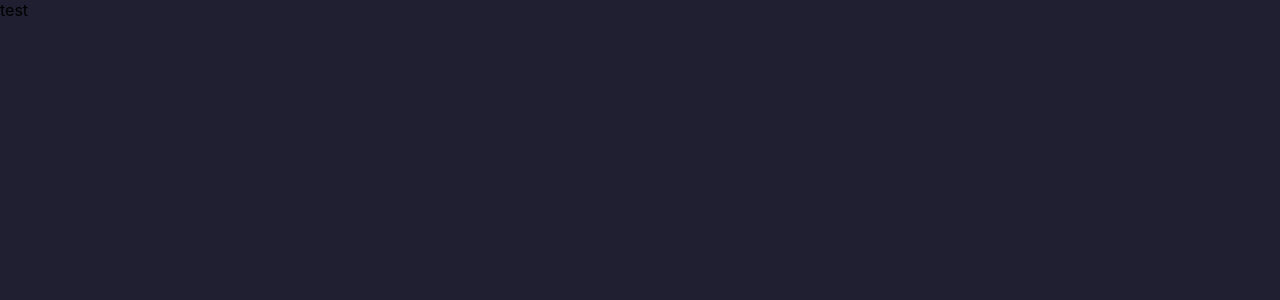
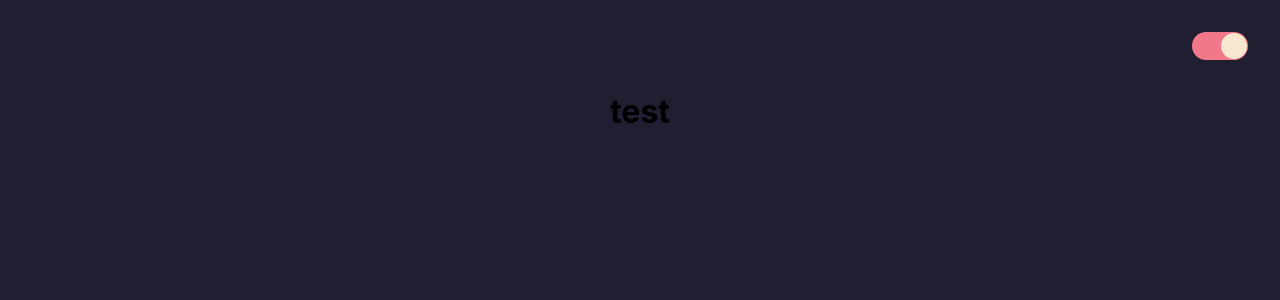
Before and after one commit to AndersAarsaether/Gilbert, a React (Create React App) app: page / in a window 1280 px wide. Shown: the top 300 px of the page. Built offline with nearby package versions, Linux system fonts and the light colour scheme.

Commit message:
Added ThemeSwitch

```diff
--- a/package.json
+++ b/package.json
@@ -13,6 +13,7 @@
     "react": "^18.2.0",
     "react-dom": "^18.2.0",
     "react-scripts": "5.0.1",
+    "react-switch": "^7.0.0",
     "styled-components": "^5.3.9",
     "typescript": "^5.0.2",
     "web-vitals": "^2.1.4"
--- a/src/App.tsx
+++ b/src/App.tsx
@@ -1,13 +1,21 @@
-import React, { FC, useState } from "react";
-import AppWrapper from "./components/AppWrapper";
+import React, { FC } from "react";
+import ThemeSwitch from "./components/ThemeSwitch";
+import { ContentWrapper, GlobalWrapper, Margin } from "./styles";
+import { DarkMode, LightMode } from "./types/Colors";
 
 const App: FC = () => {
-  const [darkMode, setDarkMode] = useState<boolean>(true);
+
+  const color = 1 < 2 ? DarkMode : LightMode
 
   return (
-    <AppWrapper darkMode={darkMode}>
-      <p>test</p>
-    </AppWrapper>
+    <GlobalWrapper background={color.background}>
+      <ThemeSwitch />
+      <ContentWrapper>
+        <Margin>
+          <h1>test</h1>
+        </Margin>
+      </ContentWrapper>
+    </GlobalWrapper>
   );
 };
 
--- a/src/components/AppWrapper.tsx
+++ /dev/null
@@ -1,13 +0,0 @@
-import React, { FC } from "react";
-import { GlobalWrapper } from "./styles";
-
-interface AppWrapperProps {
-  children: React.ReactNode;
-  darkMode: boolean;
-}
-
-const AppWrapper: FC<AppWrapperProps> = ({ children, darkMode }) => {
-  return <GlobalWrapper darkMode={darkMode}>{children}</GlobalWrapper>;
-};
-
-export default AppWrapper;
--- /dev/null
+++ b/src/components/ThemeSwitch.tsx
@@ -0,0 +1,34 @@
+import React, { FC, useState } from "react"
+import Switch from "react-switch"
+import styled from "styled-components";
+import { DarkMode, LightMode } from "../types/Colors";
+
+const SwitchWrapper = styled.div`
+    display: flex;
+    justify-content: end;
+    padding: 2rem 2rem 2rem 0;
+`;
+
+const ThemeSwitch: FC = () => {
+    const [darkMode, setDarkMode] = useState<boolean>(true)
+
+    console.log(darkMode)
+
+    return (
+      <SwitchWrapper>
+        <Switch
+          checked={darkMode}
+          onChange={(darkMode) => setDarkMode(darkMode)}
+          onColor={DarkMode.controls}
+          onHandleColor={LightMode.background}
+          offColor={LightMode.controls}
+          offHandleColor={LightMode.background}
+          checkedIcon={false}
+          uncheckedIcon={false}
+          activeBoxShadow={'0 0 2px 3px #3bf'}
+        />
+      </SwitchWrapper>
+    )
+}
+
+export default ThemeSwitch;
--- a/src/components/styles.ts
+++ /dev/null
@@ -1,8 +0,0 @@
-import styled from "styled-components";
-
-export const GlobalWrapper = styled.div<{ darkMode: boolean }>`
-  position: fixed;
-  background-color: ${(props) => (props.darkMode ? `#1F1F31` : `#F7E7CE`)};
-  width: 100%;
-  height: 100%;
-`;
--- /dev/null
+++ b/src/styles.ts
@@ -0,0 +1,20 @@
+import styled from "styled-components";
+
+export const GlobalWrapper = styled.div<{ background: string }>`
+  position: fixed;
+  background-color: ${(props) => (props.background)};
+  width: 100%;
+  height: 100%;
+`;
+
+export const ContentWrapper = styled.div`
+  display: flex;
+  justify-content: center;
+`;
+
+export const Margin = styled.div`
+  display: flex;
+  justify-content: center;
+  width: 100%;
+  max-width: 90rem;
+`;
```
Also changed, not shown: 1 other file (tests, documents, lock files or other folders).
